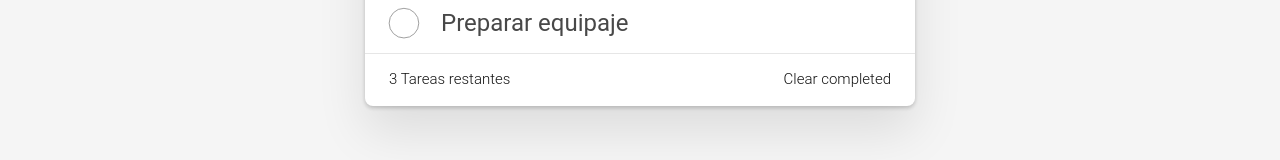
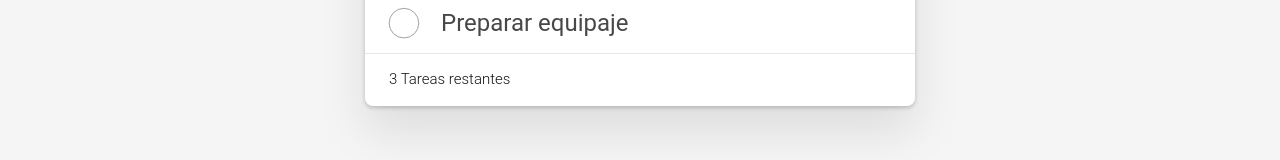
Before and after one commit to EdithManR/todoAngular, an Angular app: page / in a window 1280 px wide. Shown: the part 343-503 px from the top of the page. Built offline with nearby package versions, Linux system fonts and the light colour scheme.

Commit message:
se elimina boton

```diff
--- a/src/app/pages/home/home.component.html
+++ b/src/app/pages/home/home.component.html
@@ -70,7 +70,7 @@
         </li>
       </ul>-->
       <!-- Hidden if no completed items are left ↓ -->
-      <button class="clear-completed">Clear completed</button>
+      <button class="clear-completed"></button>
     </footer>
   </div>
 </section>
```
